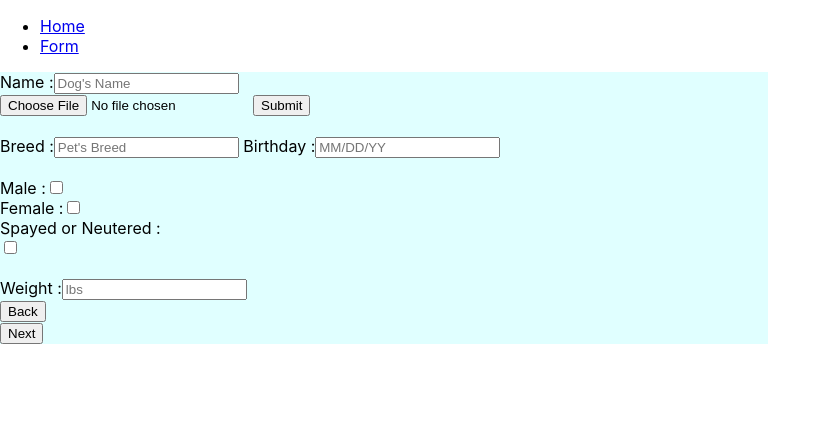
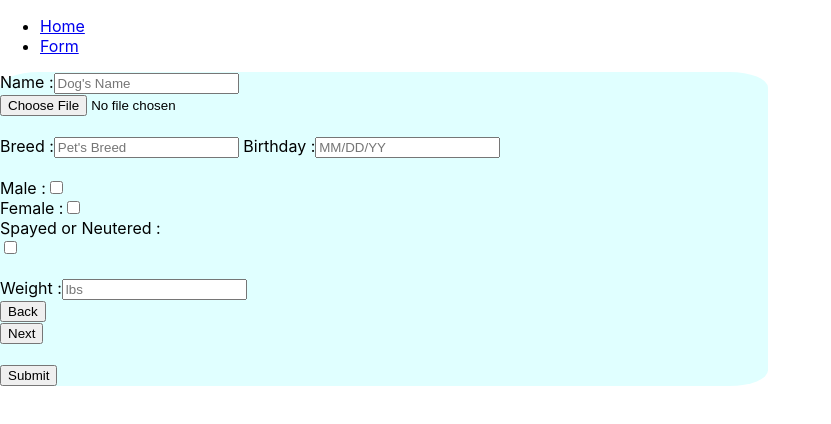
Before and after one commit to jorgevz/pawtastic_form, a React (Create React App) app: page /Form in a window 1280 px wide. Shown: the top 424 px of the page, without its empty margins (0-831 px from the left). Built offline with nearby package versions, Linux system fonts and the light colour scheme.

Commit message:
final touch

```diff
--- a/src/App.css
+++ b/src/App.css
@@ -11,4 +11,5 @@ background-color: beige;
 width: 60%;
 background-color: lightcyan;
 justify-content: center;
+border-radius: 5%;
 }
--- a/src/component/Form.js
+++ b/src/component/Form.js
@@ -45,7 +45,6 @@ render(){
             </label>
             <br/>
             <input className="field" type="file" id="myFile" name="filename"/>
-            <input type="submit"/>
             <br/><br/>
             <label>Breed :
               <input id="breed" className="field"  type="text" placeholder="Pet's Breed" value={this.state.breed} onChange={this.handleChange}/>
@@ -75,6 +74,8 @@ render(){
             <div className= "bottomButton">
         <div className="btn1"> <button id="b_button">Back</button></div>
            <div className="btn2"> <button id="b_button">Next</button></div>
+           <br/>
+           <input type="submit"/>
 
         </div>
        </form>
```
